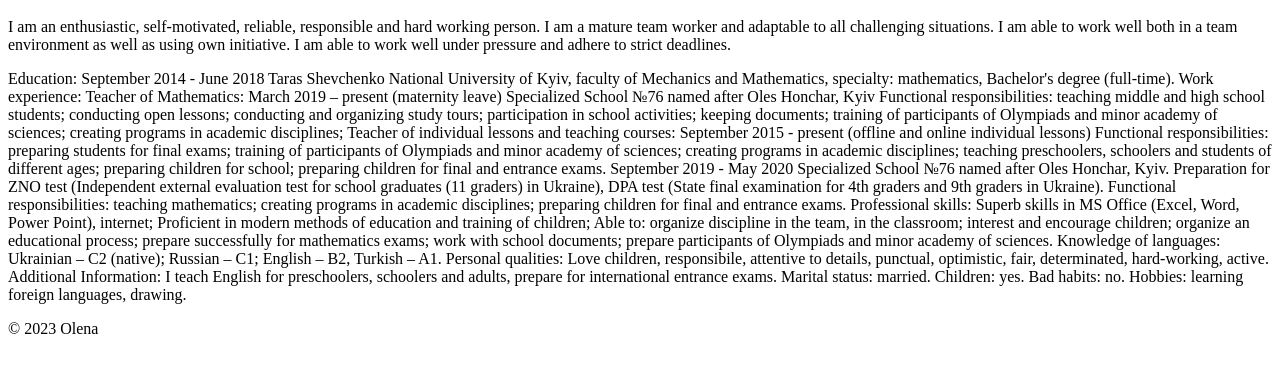
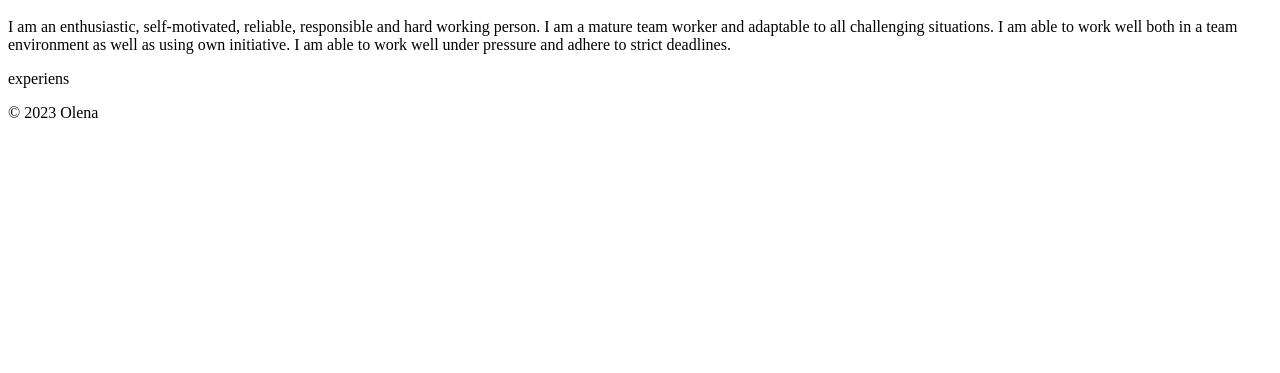
Before and after one commit to leylaoflaz30/homepage, a plain HTML site: page index.html in a window 1280 px wide. Shown: the part 383-756 px from the top of the page. Drawn offline with Linux system fonts and the light colour scheme.

Commit message:
about experiens

```diff
--- a/index.html
+++ b/index.html
@@ -23,40 +23,7 @@
 
             <h1>Introduction</h1>
             <p>I am an enthusiastic, self-motivated, reliable, responsible and hard working person. I am a mature team worker and adaptable to all challenging situations. I am able to work well both in a team environment as well as using own initiative. I am able to work well under pressure and adhere to strict deadlines.</p>
-            <p>
-              Education:
-September 2014 - June 2018 Taras Shevchenko National University of Kyiv, faculty of Mechanics and Mathematics, specialty: mathematics, Bachelor's degree (full-time).
-Work experience:
-Teacher of Mathematics:  March 2019 – present (maternity leave) Specialized School №76 named after Oles Honchar, Kyiv
-Functional responsibilities: teaching middle and high school students; conducting open lessons; conducting and organizing study tours; participation in school activities; keeping documents; training of participants of Olympiads and minor academy of sciences; creating programs in academic disciplines;
-Teacher of individual lessons and teaching courses: September 2015 - present (offline and online individual lessons)
-Functional responsibilities: preparing students for final exams; training of participants of Olympiads and minor academy of sciences; creating programs in academic disciplines; teaching preschoolers, schoolers and students of different ages; preparing children for school; preparing children for final and entrance exams.
-September 2019 - May 2020 Specialized School №76 named after Oles Honchar, Kyiv. Preparation for ZNO test (Independent external evaluation test for school graduates (11 graders) in Ukraine), DPA test (State final examination for 4th graders and 9th graders in Ukraine).
-Functional responsibilities: teaching mathematics; creating programs in academic disciplines; preparing children for final and entrance exams.
-Professional skills:
-Superb skills in MS Office (Excel, Word, Power Point), internet;
-Proficient in modern methods of education and training of children;
-Able to: organize discipline in the team, in the classroom;
-interest and encourage children;
-organize an educational process;
-prepare successfully for mathematics exams;
-work with school documents;
-prepare participants  of Olympiads and minor academy of sciences.
-Knowledge of languages:
-Ukrainian – C2 (native);
-Russian – C1;
-English – B2,
-Turkish – A1.
-Personal qualities:
-Love children, responsibile, attentive to details, punctual, optimistic, fair, determinated, hard-working, active.
-Additional Information:
-I teach English for preschoolers, schoolers and adults, prepare for international entrance exams.
-Marital status: married.
-Children: yes.
-Bad habits: no.
-Hobbies: learning foreign languages, drawing.
-
-            </p>
+            <p>experiens</p>
           </main>
 
 
```
